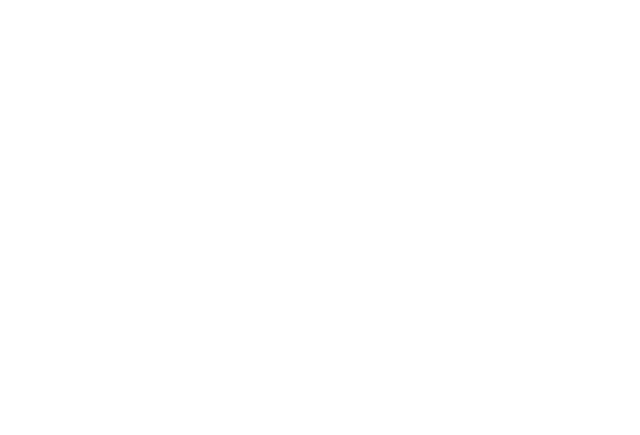
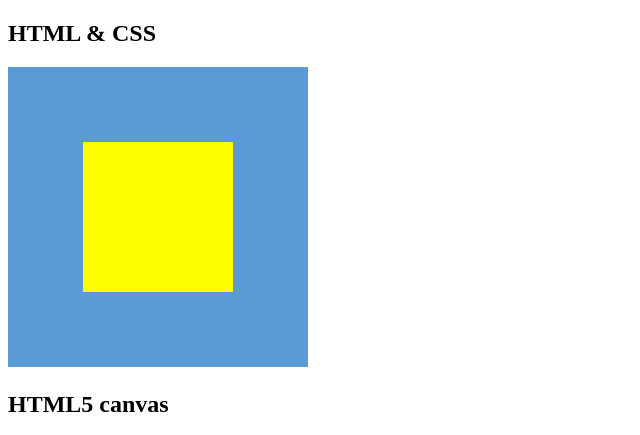
Before and after one commit to sketchychen/microsoft-atg_web-sde_spec-1, a plain HTML site: page index.html in a window 1280 px wide. Shown: the whole page, without its empty margins (0-640 px from the left). Drawn offline with Linux system fonts and the light colour scheme.

Commit message:
html+css square done, could use commenting?

```diff
--- a/index.html
+++ b/index.html
@@ -3,8 +3,16 @@
   <head>
     <meta charset="utf-8">
     <title>Spec 1</title>
+
+    <link rel="stylesheet" href="style.css">
+
   </head>
   <body>
-
+    <h2>HTML & CSS</h2>
+    <div class="blue outer square">
+      <div class="yellow inner square"></div>
+    </div>
+    <h2>HTML5 canvas</h2>
+    <canvas id="canvas" width="300" height="300"></canvas>
   </body>
 </html>
--- a/style.css
+++ b/style.css
@@ -0,0 +1,34 @@
+html, body {
+  width: 100vm;
+  min-height: 100vm;
+}
+
+.blue {
+  background-color: #5A9BD5;
+}
+
+.yellow {
+  background-color: #FFFF01;
+}
+
+.outer {
+  position: relative;
+  width: 300px;
+}
+
+.inner {
+  position: absolute;
+  width: 50%;
+  height: 50%;
+  margin: 25%;
+}
+
+.square {
+  display: inline-block;
+}
+
+.square:after {
+  padding-top: 100%;
+  display: block;
+  content: '';
+}
```
Also changed, not shown: script.js (added, +12 -0 lines), 1 other file.
